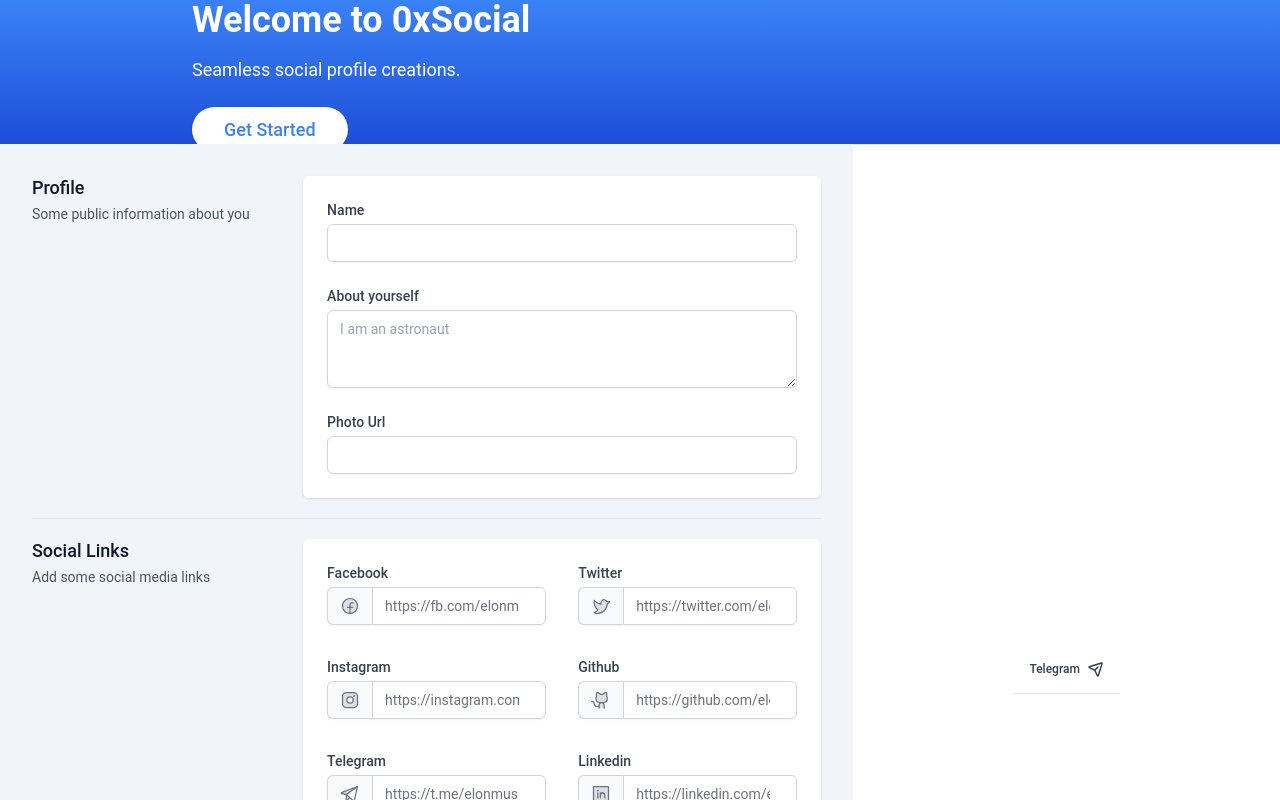
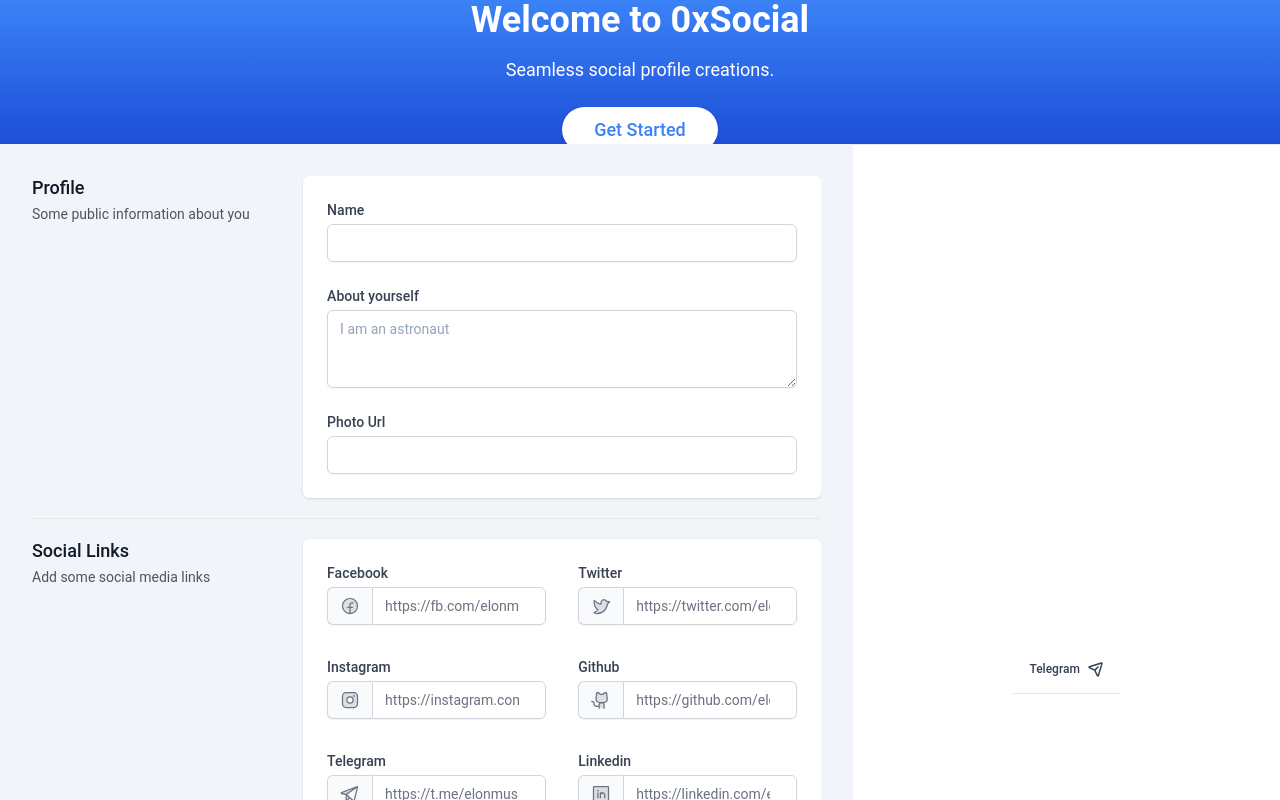
Before and after one commit to Cname84/onelink, a Nuxt app: page / in a window 1280 px wide. Shown: the top 800 px of the page. Built offline with nearby package versions, Linux system fonts and the light colour scheme.

Commit message:
Update index.vue

```diff
--- a/pages/index.vue
+++ b/pages/index.vue
@@ -1,7 +1,7 @@
 <template>
   <div class="h-screen flex flex-col">
-    <div class="h-1/4 bg-gradient-to-b from-blue-500 to-blue-700 text-white flex items-center">
-      <div class="container mx-auto px-8">
+    <div class="h-1/4 bg-gradient-to-b from-blue-500 to-blue-700 text-white flex items-center justify-center">
+      <div class="container mx-auto text-center">
         <h1 class="text-4xl font-bold mb-4">Welcome to 0xSocial</h1>
         <p class="text-lg mb-8">Seamless social profile creations.</p>
         <a
@@ -13,9 +13,9 @@
         </a>
       </div>
     </div>
-    <div class="flex-1 grid grid-cols-3 bg-slate-100">
-      <div class="col-span-2 flex">
-        <div class="overflow-y-auto p-8">
+    <div class="flex-1 flex">
+      <div class="w-2/3 bg-slate-100 p-8">
+        <div class="overflow-y-auto">
           <app-form-profile
             v-model:name="data.n"
             v-model:desc="data.d"
@@ -33,7 +33,7 @@
           <app-form-links v-model="data.ls"></app-form-links>
         </div>
       </div>
-      <div class="col-span-1 border-t bg-white flex flex-col items-center justify-center">
+      <div class="w-1/3 border-t bg-white flex flex-col items-center justify-center">
         <a
           href="https://t.me/OxSocial"
           target="_blank"
@@ -60,18 +60,18 @@ export default {
   data() {
     return {
       data: {
-        n: '',
-        d: '',
-        i: '',
-        t: '',
-        tg: '',
-        discord: '',
-        e: '',
-        y: '',
-        ls: []
-      }
+        n: "",
+        d: "",
+        i: "",
+        t: "",
+        tg: "",
+        discord: "",
+        e: "",
+        y: "",
+        ls: [],
+      },
     };
-  }
+  },
 };
 </script>
 
@@ -79,4 +79,12 @@ export default {
 .container {
   max-width: 960px;
 }
+
+.container a {
+  text-decoration: none;
+}
+
+.container a:hover {
+  text-decoration: underline;
+}
 </style>
```
